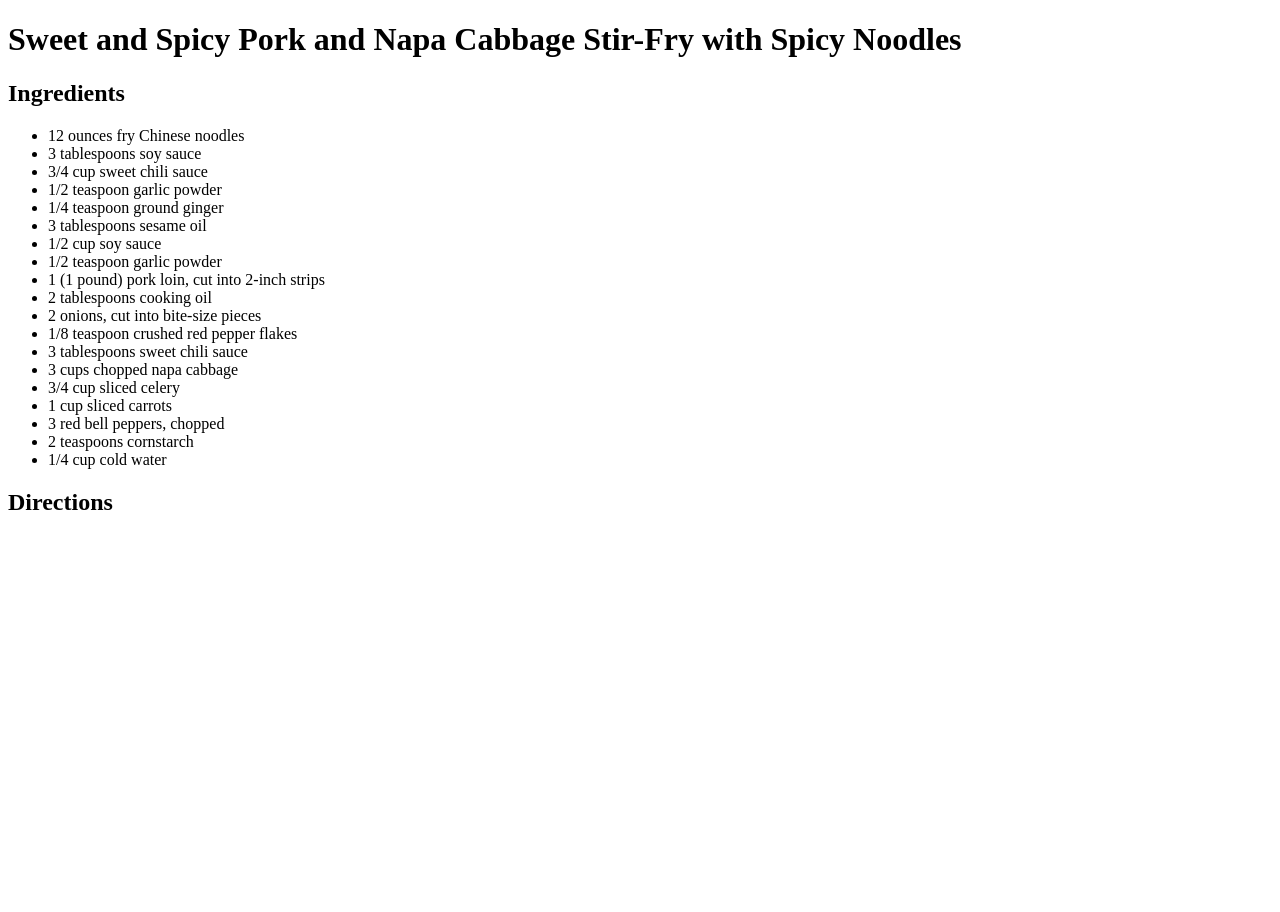
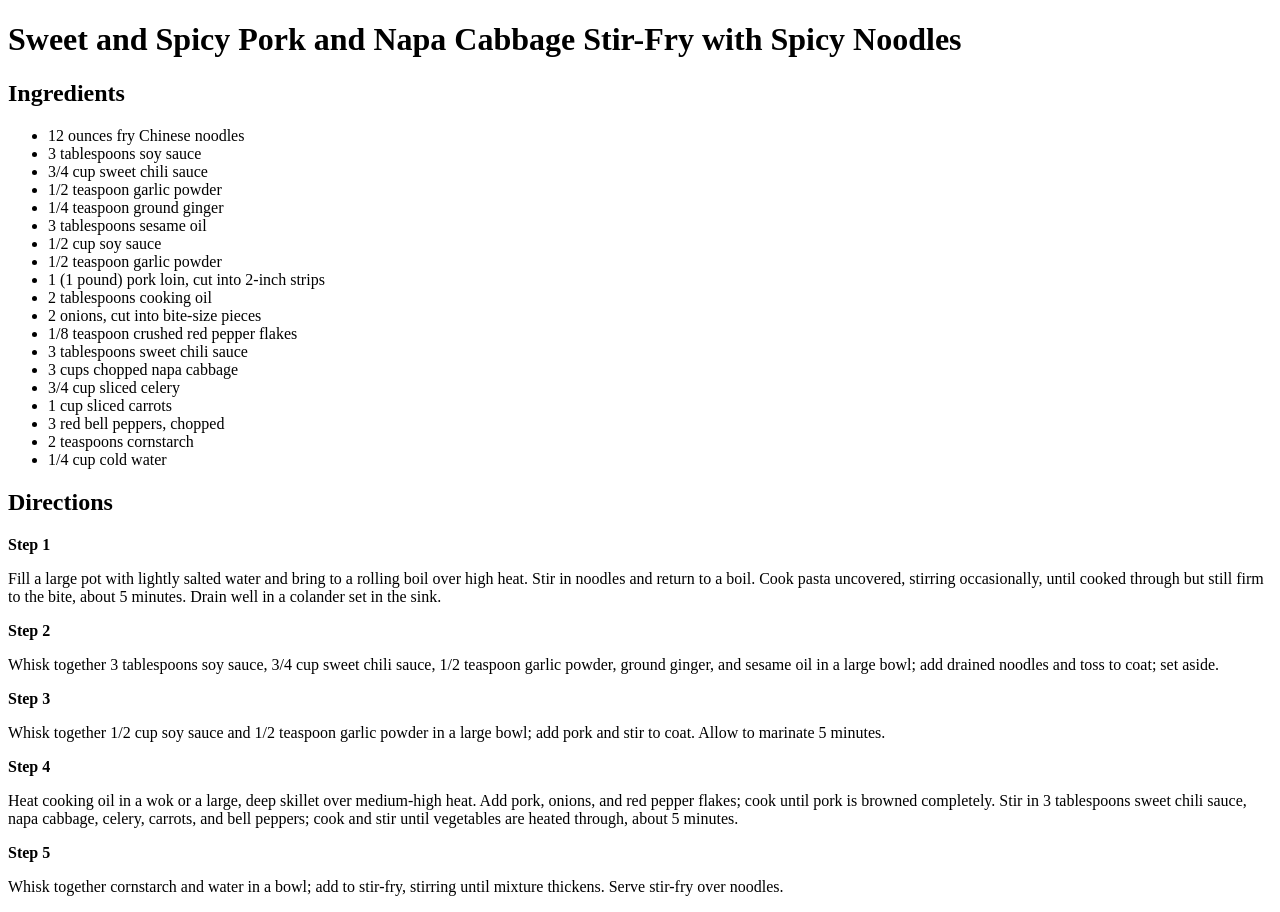
Before and after one commit to letunglam2000/odin-recipes, a plain HTML site: page recipes/noodles.html in a window 1280 px wide. Before the commit the page ends 800 px from the top, so only its background shows below. Drawn offline with Linux system fonts and the light colour scheme.

Commit message:
Add cooking steps

```diff
--- a/recipes/noodles.html
+++ b/recipes/noodles.html
@@ -29,6 +29,15 @@
         <li>1/4 cup cold water</li>
     </ul>
     <h2>Directions</h2>
-
+    <strong>Step 1</strong>
+    <p>Fill a large pot with lightly salted water and bring to a rolling boil over high heat. Stir in noodles and return to a boil. Cook pasta uncovered, stirring occasionally, until cooked through but still firm to the bite, about 5 minutes. Drain well in a colander set in the sink.</p>
+    <strong>Step 2</strong>
+    <p>Whisk together 3 tablespoons soy sauce, 3/4 cup sweet chili sauce, 1/2 teaspoon garlic powder, ground ginger, and sesame oil in a large bowl; add drained noodles and toss to coat; set aside.</p>
+    <strong>Step 3</strong>
+    <p>Whisk together 1/2 cup soy sauce and 1/2 teaspoon garlic powder in a large bowl; add pork and stir to coat. Allow to marinate 5 minutes.</p>
+    <strong>Step 4</strong>
+    <p>Heat cooking oil in a wok or a large, deep skillet over medium-high heat. Add pork, onions, and red pepper flakes; cook until pork is browned completely. Stir in 3 tablespoons sweet chili sauce, napa cabbage, celery, carrots, and bell peppers; cook and stir until vegetables are heated through, about 5 minutes.</p>
+    <strong>Step 5</strong>
+    <p>Whisk together cornstarch and water in a bowl; add to stir-fry, stirring until mixture thickens. Serve stir-fry over noodles.</p>
 </body>
 </html>
```
